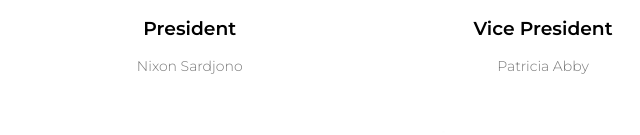
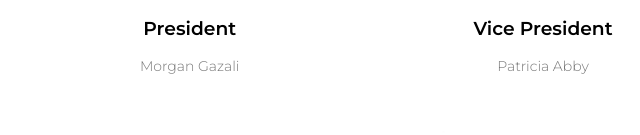
Before and after one commit to iscshoreline/iscshoreline-website, a plain HTML site: page department.html in a window 1280 px wide. Shown: the part 918-1053 px from the top of the page, 97-737 px from the left. Drawn offline with Linux system fonts and the light colour scheme.

Commit message:
Update department.html

```diff
--- a/department.html
+++ b/department.html
@@ -42,7 +42,7 @@
             <div class="departments-col">
                 <img src="iscimages/president.png">
                 <h3>President</h3>
-                <p>Nixon Sardjono</p>
+                <p>Morgan Gazali</p>
             </div>
             <div class="departments-col">
                 <img src="iscimages/vp.png">
```
